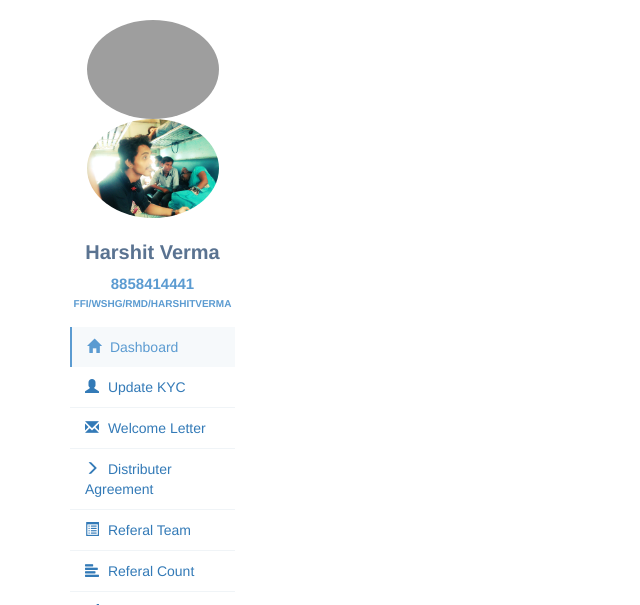
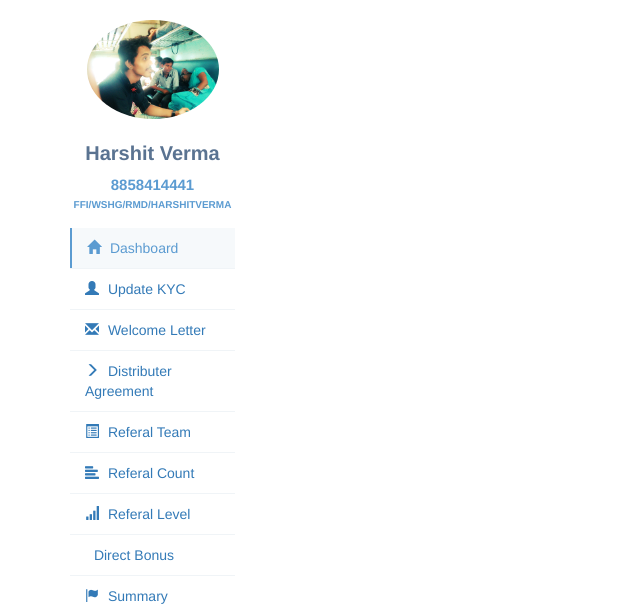
Before and after one commit to harshit8858/NHDO, a Django app: page /dashboard/ac_statement/ in a window 1280 px wide. Shown: the part 119-724 px from the top of the page, without its empty margins (0-640 px from the left). Run offline with Django 3.2, Linux system fonts and the light colour scheme; a user stored in the database is signed in; data comes from the database, SQL or seed files in the repository; both versions use the stored data as it was after the commit; some libraries are stand-ins or nearby versions; grey boxes are pictures that could not be loaded.

Commit message:
3/11/17 frontend

```diff
--- a/templates/base1.html
+++ b/templates/base1.html
@@ -107,7 +107,8 @@
 		}
 
 		.profile-usermenu ul li.active {
-		  border-bottom: none;
+			background-color: #fafcfd;
+		    color: #555555;
 		}
 
 		.profile-usermenu ul li.active a {
@@ -245,7 +246,7 @@
 <nav class="navbar navbar-inverse" style="border-radius:0px; height: 50%; background-color:black;">
             <div class="container-fluid">
                 <ul class="nav navbar-nav">
-                        <li><a href="{% url 'home' %}"><i class="fa fa-lg fa-home"></i></a></li>
+						<li><a href="{% url 'home' %}"><i class="fa fa-lg fa-home"></i></a></li>
                         {% if user.is_authenticated %}
                             <span style="color:White;font-size:30px;font-family:serif" >{{ request.user.first_name }}</span>
                         {% else %}
@@ -388,15 +389,15 @@
 			<div class="profile-sidebar">
 				<!-- SIDEBAR USERPIC -->
 				<div class="profile-userpic">
-					<img src="http://keenthemes.com/preview/metronic/theme/assets/admin/pages/media/profile/profile_user.jpg" class="img-responsive" alt="">
+					<center>
+						{% if request.user.profile.profile_pic %}
+							<div class="profile-userpic"> <img src="{{request.user.profile.profile_pic.url}}" align="middle" class="img-circle" width="120px" height="120px"/></div>
+						{% endif %}
+					</center>
 				</div>
 				<!-- END SIDEBAR USERPIC -->
 				<!-- SIDEBAR USER TITLE -->
-				<center>
-				{% if request.user.profile.profile_pic %}
-					<div class="profile-userpic"> <img src="{{request.user.profile.profile_pic.url}}" align="middle" class="img-circle" width="120px" height="120px"/></div>
-				{% endif %}
-				</center>
+
 				<div class="profile-usertitle">
 					<div class="profile-usertitle-name">
 						<span style="font-size:20px"> {{ request.user.first_name }} {{ request.user.last_name }}</span>
```
Also changed, not shown: db.sqlite3, 1 other file.
